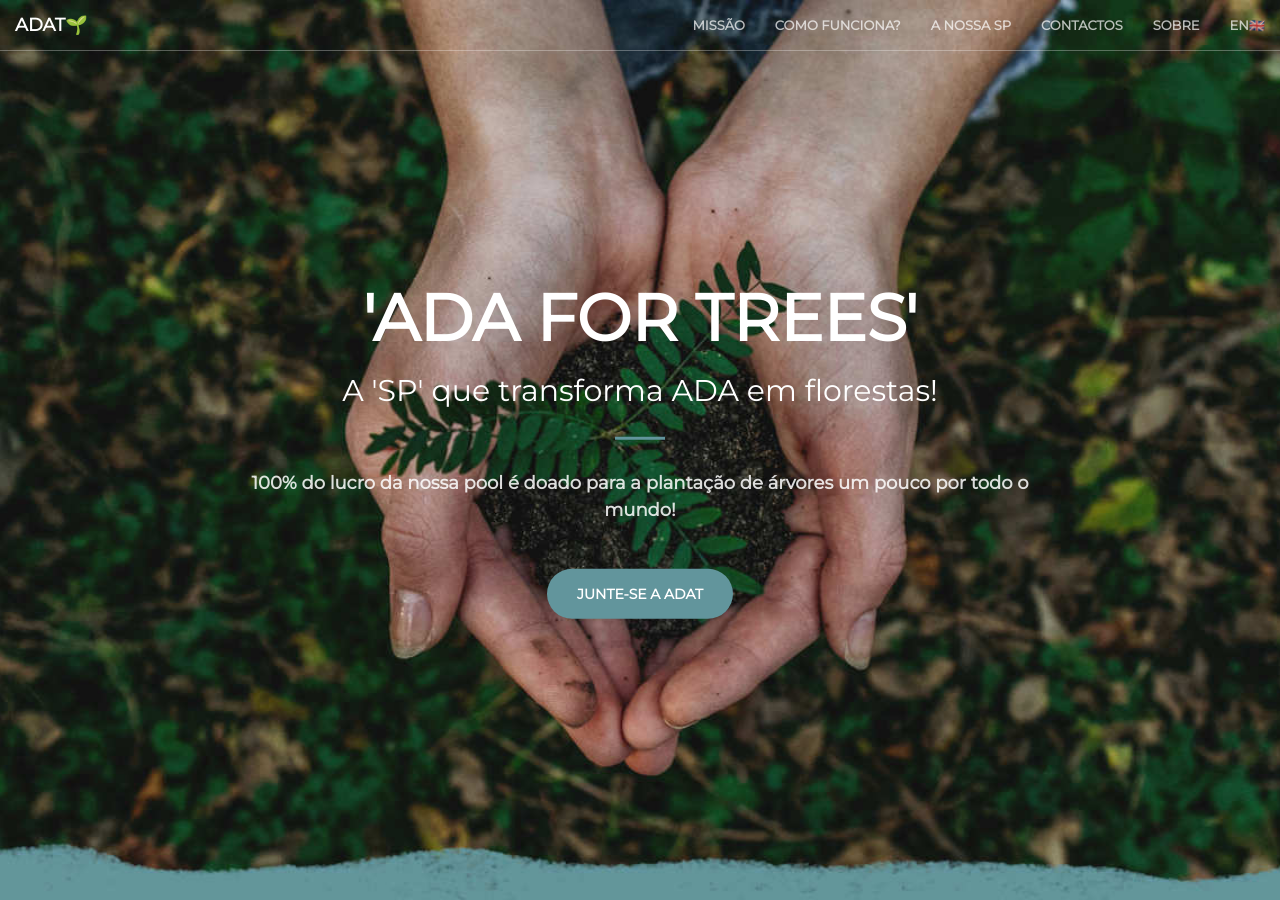
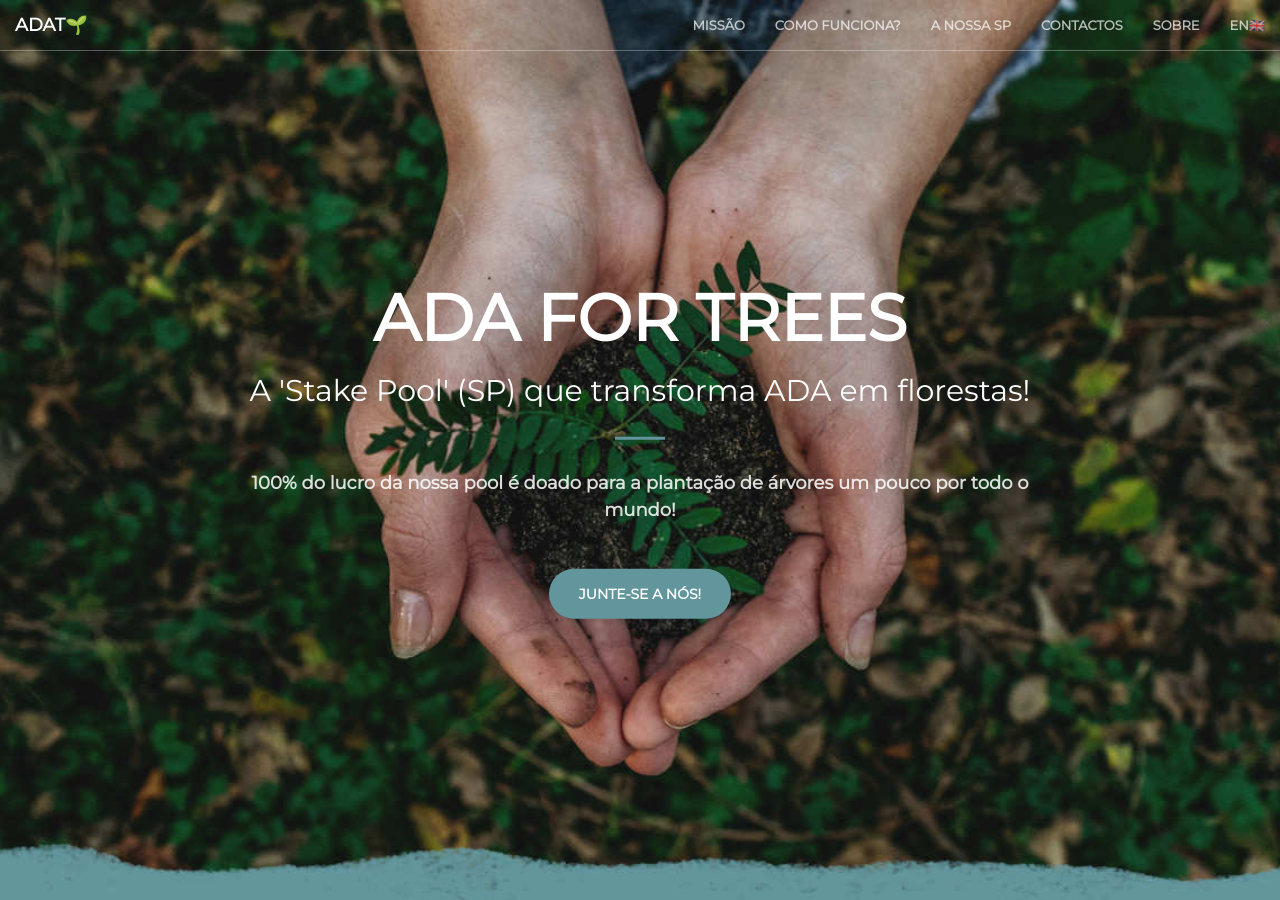
Before and after one commit to ADA4TREES/ADAT_PT, a Jekyll site: the page built from index.html, in a window 1280 px wide and 900 px high. Built offline with Jekyll 4.4.1, drawn with Linux system fonts in a browser that asks for light colours; nearby versions of some CDN libraries; some web fonts are replaced; some of the changed text lies outside the part shown.

Commit message:
correcções

```diff
--- a/_includes/MoreInfo.html
+++ b/_includes/MoreInfo.html
@@ -3,12 +3,12 @@
         <div class="row">
             <div class="col-lg-8 col-lg-offset-2 text-center">
               <img width="500" height="200" src="https://github.com/ADA4TREES/ADAT/blob/master/img/portfolio/hand.png?raw=true" alt="give">
-                <h3 class="section-heading">'ADA for Trees' é uma Stake Pool (SP) de Cardano com uma missão.</h3>
+                <h3 class="section-heading">ADA for Trees é uma Stake Pool (SP) de Cardano com um propósito solidário.</h3>
                 <hr class="light">
                  <p>Nós somos operadores dessa SP.
                    <br><b style="background: white;
                  color: #61959c;">Não somos experts em finanças ou economia e não providenciamos aconselhamento financeiro.</b>
-                  <br>Se gostaria de saber mais sobre 'Cardano' ou 'Staking', aqui tem alguns links interessantes e super úteis:
+                  <br>Se gostaria de saber mais sobre 'Cardano' ou 'Staking', aqui tem alguns links interessantes e úteis:
                 </p>
                 <hr class="light">
                   <h4><a style="color: white;" href="https://cardano.org/">The Cardano Project</a></h4>
--- a/_includes/Pool_Operator_.html
+++ b/_includes/Pool_Operator_.html
@@ -13,7 +13,7 @@
                 </div>
                 <div class="col-sm-6 text-justify">
                 <p class="text-faded">Portuguesa a viver em França, Corsica.
-                  <br><br>Amante da tecnologia e com experiência em Biotecnologia, Sustentabilidade e Conservação são dois dos meus maiores interesses e preocupações.
+                  <br><br>Amante da tecnologia e com experiência naárea de Biotecnologia - Sustentabilidade e Conservação são dois dos meus maiores interesses e preocupações.
                   <br><br>Acredito que só com uma compreensão integrada entre impacto ecológico e desenvolvimento tecnológico é que podemos criar soluções que nos permitirão mitigar os efeitos de problemas globais como <b>Alterações Climáticas</b> e <b>Escassez Alimentar</b>.
                   <br><br>A tecnologia 'Blockchain' permite o desenvolvimento necessário para implementar esta ideia numa prespectiva global.
                   <br><br>Garantindo transparência e segurança para o desenvolvimento de uma era de desenvolvimento técnologico e social, onde cada acção pode ser rastreada e progresso pode ser detalhadamente avaliado.
--- a/_includes/head.html
+++ b/_includes/head.html
@@ -6,7 +6,7 @@
     <meta name="description" content="">
     <meta name="author" content="">
 
-    <title>'Ada For Trees'</title>
+    <title>Ada For Trees</title>
 
     <!-- Bootstrap Core CSS -->
     <link rel="stylesheet" href="css/bootstrap.min.css" type="text/css">
--- a/_includes/header.html
+++ b/_includes/header.html
@@ -1,11 +1,11 @@
 <header style="background-position: bottom!important">
     <div class="header-content">
         <div class="header-content-inner">
-            <h1>'ADA for Trees'</h1>
-            <h2>A 'SP' que transforma ADA em florestas!</h2>
+            <h1>ADA for Trees</h1>
+            <h2>A 'Stake Pool' (SP) que transforma ADA em florestas!</h2>
             <hr>
             <p style="font-weight:600">100% do lucro da nossa pool é doado para a plantação de árvores um pouco por todo o mundo!</p>
-            <a href="https://adapools.org/pool/c3c0b2c48d0c9b36f51461530d8a4c7df67f66f05827a5ad831e9e37" class="btn btn-primary btn-xl page-scroll">Junte-se a ADAT</a>
+            <a href="https://adapools.org/pool/c3c0b2c48d0c9b36f51461530d8a4c7df67f66f05827a5ad831e9e37" class="btn btn-primary btn-xl page-scroll">Junte-se a nós!</a>
         </div>
     </div>
 </header>
--- a/_includes/intro.html
+++ b/_includes/intro.html
@@ -4,8 +4,8 @@
             <div class="col-lg-8 col-lg-offset-2 text-center">
 
                  <p><b style="background: white;
-    color: #61959c;">'Ada for Trees' (ADAT)</b> é uma SP de Cardano com uma missão benevolente que visa a Sustentabilidade.</p>
-                <p>Em parceria com Treedom, lutamos contra o impacto da <br><b>Deflorestação</b> e <b>emições de Dióxido de Carbono (CO2)</b> para o ambiente.</p>
+    color: #61959c;">Ada for Trees (ADAT)</b> é uma SP de Cardano com uma missão benevolente que visa á Sustentabilidade.</p>
+                <p>Em parceria com Treedom, lutamos contra o impacto que a <br><b>desflorestação</b> e <b>emissões de Dióxido de Carbono (CO2)</b> têm no ambiente.</p>
         </div>
     </div>
 </div>
--- a/_includes/portfolio.html
+++ b/_includes/portfolio.html
@@ -44,7 +44,7 @@
         <div class="row">
             <div class="col-lg-8 col-lg-offset-2 text-center">
 
-             <a href="https://adapools.org/pool/c3c0b2c48d0c9b36f51461530d8a4c7df67f66f05827a5ad831e9e37" class="btn btn-default btn-xl">Check our performance</a>
+             <a href="https://adapools.org/pool/c3c0b2c48d0c9b36f51461530d8a4c7df67f66f05827a5ad831e9e37" class="btn btn-default btn-xl">Acompanhe a nossa performance</a>
 
             </div>
 
```
